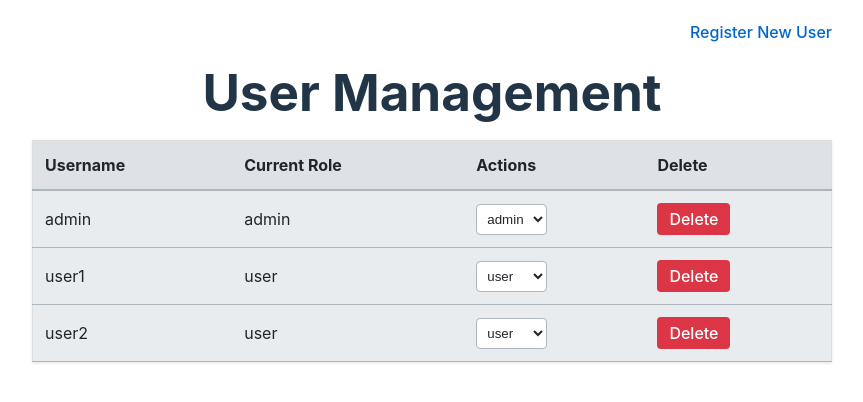
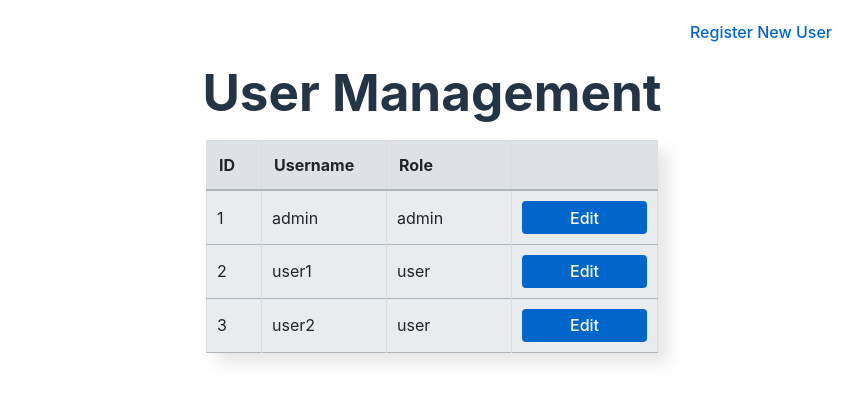
Before and after one commit to Maksouni/trasher-portal-front, a React (Vite) app: page /users in a window 1280 px wide. Shown: the top 402 px of the page, without its empty margins (228-1091 px from the left). Built offline with nearby package versions, Linux system fonts and the light colour scheme.

Commit message:
beutiful

```diff
--- a/src/App.tsx
+++ b/src/App.tsx
@@ -1,26 +1,29 @@
-import { BrowserRouter, Route, Routes } from "react-router-dom";
-import LoginPage from "./pages/login/Login";
-import { AuthProvider } from "./context/auth/AuthProvider";
-import StatisticsPage from "./pages/statistics/StatisticsPage";
-import RegisterUser from "./pages/user-actions/RegisterUser";
-import UserManagement from "./pages/user-actions/UserManagement";
+import { BrowserRouter, Route, Routes } from 'react-router-dom'
+import LoginPage from './pages/login/Login'
+import { AuthProvider } from './context/auth/AuthProvider'
+import StatisticsPage from './pages/statistics/StatisticsPage'
+import RegisterUser from './pages/user-actions/RegisterUser'
+import UserManagement from './pages/user-actions/UserManagement'
+import EditUser from './pages/user-actions/EditUser'
 
 function App() {
 	return (
-    <div className="app">
+		<div className='app'>
 			<AuthProvider>
 				<BrowserRouter>
 					<Routes>
-            <Route path="/" element={<StatisticsPage />} />
-            <Route path="login" element={<LoginPage />} />
+						<Route path='/' element={<StatisticsPage />} />
+						<Route path='login' element={<LoginPage />} />
 						{/* <Route path="/" element={<Navigate to="/users" />} /> */}
-            <Route path="/register" element={<RegisterUser />} />
-            <Route path="/users" element={<UserManagement />} />
+						<Route path='/register' element={<RegisterUser />} />
+						<Route path='/users' element={<UserManagement />}>
+							<Route path='edit' element={<EditUser />} />
+						</Route>
 					</Routes>
 				</BrowserRouter>
 			</AuthProvider>
 		</div>
-  );
+	)
 }
 
-export default App;
+export default App
--- /dev/null
+++ b/src/pages/user-actions/EditUser.tsx
@@ -0,0 +1,8 @@
+import './styles.scss'
+import React from 'react'
+
+const EditUser = () => {
+	return <div></div>
+}
+
+export default EditUser
--- a/src/pages/user-actions/UserManagement.tsx
+++ b/src/pages/user-actions/UserManagement.tsx
@@ -1,112 +1,64 @@
-import React, { useState } from 'react';
-import { Link } from 'react-router-dom';
-
+import React, { useState } from 'react'
+import { Link, useNavigate } from 'react-router-dom'
+import './styles.scss'
 
 interface User {
-  id: number;
-  username: string;
-  role: string;
+	id: number
+	username: string
+	password: string
+	role: string
 }
 
 const mockUsers: User[] = [
-  { id: 1, username: 'admin', role: 'admin' },
-  { id: 2, username: 'user1', role: 'user' },
-  { id: 3, username: 'user2', role: 'user' },
-];
+	{ id: 1, username: 'admin', password: 'admin', role: 'admin' },
+	{ id: 2, username: 'user1', password: 'admin', role: 'user' },
+	{ id: 3, username: 'user2', password: 'admin', role: 'user' }
+]
 
-const roles = ['user', 'admin'];
+const roles = ['user', 'admin']
 
 const UserManagement = () => {
-  const [users, setUsers] = useState<User[]>(mockUsers);
+	const [users, setUsers] = useState<User[]>(mockUsers)
+	const navigate = useNavigate()
 
-  const handleRoleChange = (userId: number, newRole: string) => {
-    setUsers(users.map(user =>
-      user.id === userId ? { ...user, role: newRole } : user
-    ));
-  };
+	// const handleRoleChange = (userId: number, newRole: string) => {
+	// 	setUsers(
+	// 		users.map((user) =>
+	// 			user.id === userId ? { ...user, role: newRole } : user
+	// 		)
+	// 	)
+	// }
 
-  const handleDelete = (userId: number) => {
-    setUsers(users.filter(user => user.id !== userId));
-  };
+	const handleEdit = (userId: number) => {
+		navigate('edit')
+	}
 
 	return (
-    <div style={{
-      display: 'flex',
-      justifyContent: 'center',
-      width: '100%',
-      minHeight: '100vh',
-      padding: '20px'
-    }}>
-      <div style={{
-        maxWidth: '800px',
-        width: '100%'
-      }}>
-        <nav style={{
-          marginBottom: '20px',
-          textAlign: 'right'
-        }}>
-          <Link to="/register" style={{
-            textDecoration: 'none',
-            color: '#0066cc'
-          }}>
-            Register New User
-          </Link>
+		<div className='user-management-page'>
+			<div className='container'>
+				<nav>
+					<Link to='/register'>Register New User</Link>
 				</nav>
 
-        <h1 style={{ textAlign: 'center', margin: '20px 0' }}>User Management</h1>
+				<h1>User Management</h1>
 
-        <table style={{
-          width: '100%',
-          borderCollapse: 'collapse',
-          border: '1px solid #ddd',
-          backgroundColor: '#e9ecef',
-          boxShadow: '0 1px 3px rgba(0,0,0,0.1)'
-        }}>
+				<table>
 					<thead>
-          <tr style={{ backgroundColor: '#dee2e6' }}>
-            <th style={{ textAlign: 'left', padding: '12px', borderBottom: '2px solid #adb5bd', color: '#212529' }}>Username</th>
-            <th style={{ textAlign: 'left', padding: '12px', borderBottom: '2px solid #adb5bd', color: '#212529' }}>Current Role</th>
-            <th style={{ textAlign: 'left', padding: '12px', borderBottom: '2px solid #adb5bd', color: '#212529' }}>Actions</th>
-            <th style={{ textAlign: 'left', padding: '12px', borderBottom: '2px solid #adb5bd', color: '#212529' }}>Delete</th>
+						<tr>
+							<th style={{ width: '30px' }}>ID</th>
+							<th style={{ width: '100px' }}>Username</th>
+							<th style={{ width: '100px' }}>Role</th>
+							<th></th>
 						</tr>
 					</thead>
 					<tbody>
-          {users.map(user => (
-            <tr key={user.id} style={{ borderBottom: '1px solid #adb5bd', backgroundColor: '#e9ecef' }}>
-              <td style={{ padding: '12px', color: '#212529' }}>{user.username}</td>
-              <td style={{ padding: '12px', color: '#212529' }}>{user.role}</td>
-              <td style={{ padding: '12px' }}>
-                <select
-                  value={user.role}
-                  onChange={(e) => handleRoleChange(user.id, e.target.value)}
-                  style={{
-                    padding: '6px',
-                    borderRadius: '4px',
-                    border: '1px solid #adb5bd',
-                    cursor: 'pointer',
-                    backgroundColor: 'white',
-                    color: '#212529'
-                  }}
-                >
-                  {roles.map(role => (
-                    <option key={role} value={role}>{role}</option>
-                  ))}
-                </select>
-              </td>
-              <td style={{ padding: '12px' }}>
-                <button
-                  onClick={() => handleDelete(user.id)}
-                  style={{
-                    padding: '6px 12px',
-                    backgroundColor: '#dc3545',
-                    color: 'white',
-                    border: 'none',
-                    borderRadius: '4px',
-                    cursor: 'pointer'
-                  }}
-                >
-                  Delete
-                </button>
+						{users.map((user) => (
+							<tr key={user.id}>
+								<td>{user.id}</td>
+								<td>{user.username}</td>
+								<td>{user.role}</td>
+								<td>
+									<button onClick={() => handleEdit(user.id)}>Edit</button>
 								</td>
 							</tr>
 						))}
@@ -114,7 +66,7 @@ const UserManagement = () => {
 				</table>
 			</div>
 		</div>
-  );
-};
+	)
+}
 
-export default UserManagement;
+export default UserManagement
--- /dev/null
+++ b/src/pages/user-actions/styles.scss
@@ -0,0 +1,177 @@
+.register-page {
+	display: flex;
+	justify-content: center;
+	width: 100%;
+	min-height: 100vh;
+	padding: 20px;
+
+	.container {
+		max-width: 800px;
+		width: 100%;
+
+		nav {
+			margin-bottom: 20px;
+			text-align: right;
+
+			a {
+				text-decoration: none;
+				color: #0066cc;
+			}
+		}
+
+		h1 {
+			text-align: center;
+			margin: 20px 0;
+		}
+
+		form {
+			display: flex;
+			flex-direction: column;
+			gap: 15px;
+			max-width: 400px;
+			margin: 0 auto;
+
+			div {
+				input,
+				select {
+					padding: 8px;
+					border-radius: 4px;
+					width: 100%;
+					box-sizing: border-box;
+				}
+
+				input {
+					border: 1px solid #ddd;
+
+					&.error {
+						border: 1px solid red;
+					}
+				}
+
+				select {
+					border: 1px solid #ddd;
+
+					&.error {
+						border: 1px solid red;
+					}
+				}
+
+				span {
+					color: red;
+					font-size: 12px;
+				}
+			}
+
+			button {
+				padding: 10px;
+				background-color: #0066cc;
+				color: white;
+				border: none;
+				border-radius: 4px;
+				cursor: pointer;
+			}
+		}
+
+		p {
+			text-align: center;
+			margin-top: 20px;
+			color: green;
+		}
+	}
+}
+
+.user-management-page {
+	display: flex;
+	justify-content: center;
+	width: 100%;
+	min-height: 100vh;
+	padding: 20px;
+
+	.container {
+		max-width: 800px;
+		width: 100%;
+
+		nav {
+			margin-bottom: 20px;
+			text-align: right;
+
+			a {
+				text-decoration: none;
+				color: #0066cc;
+			}
+		}
+
+		h1 {
+			text-align: center;
+			margin: 20px 0;
+		}
+
+		table {
+			width: fit-content;
+			margin: auto;
+			border-collapse: collapse;
+			border: 1px solid #ddd;
+			background-color: #e9ecef;
+			box-shadow: 10px 10px 15px rgba(0, 0, 0, 0.1);
+
+			thead {
+				tr {
+					background-color: #dee2e6;
+
+					th {
+						text-align: left;
+						padding: 12px;
+						border-bottom: 2px solid #adb5bd;
+						border-right: 1px solid #ddd; // Add border-right for column separators
+						color: #212529;
+
+						&:last-child {
+							border-right: none; // Remove border-right for the last column
+						}
+					}
+				}
+			}
+
+			tbody {
+				tr {
+					border-bottom: 1px solid #adb5bd;
+					background-color: #e9ecef;
+
+					.edit-button {
+						display: flex;
+						justify-content: center;
+					}
+
+					td {
+						padding: 10px;
+						color: #212529;
+						border-right: 1px solid #ddd; // Add border-right for column separators
+
+						&:last-child {
+							border-right: none; // Remove border-right for the last column
+						}
+
+						select {
+							padding: 6px;
+							border-radius: 4px;
+							border: 1px solid #adb5bd;
+							cursor: pointer;
+							background-color: white;
+							color: #212529;
+						}
+
+						button {
+							padding: 0.4rem 3rem;
+							background-color: #0066cc;
+							color: white;
+							border: none;
+							border-radius: 4px;
+							cursor: pointer;
+							margin-inline: auto;
+						}
+					}
+				}
+			}
+		}
+	}
+}
```
Also changed, not shown: src/Header.tsx (deleted, +0 -45 lines), src/pages/user-actions/RegisterUser.tsx (+42 -97 lines). Lines whose indentation alone changed are shown as unchanged.
